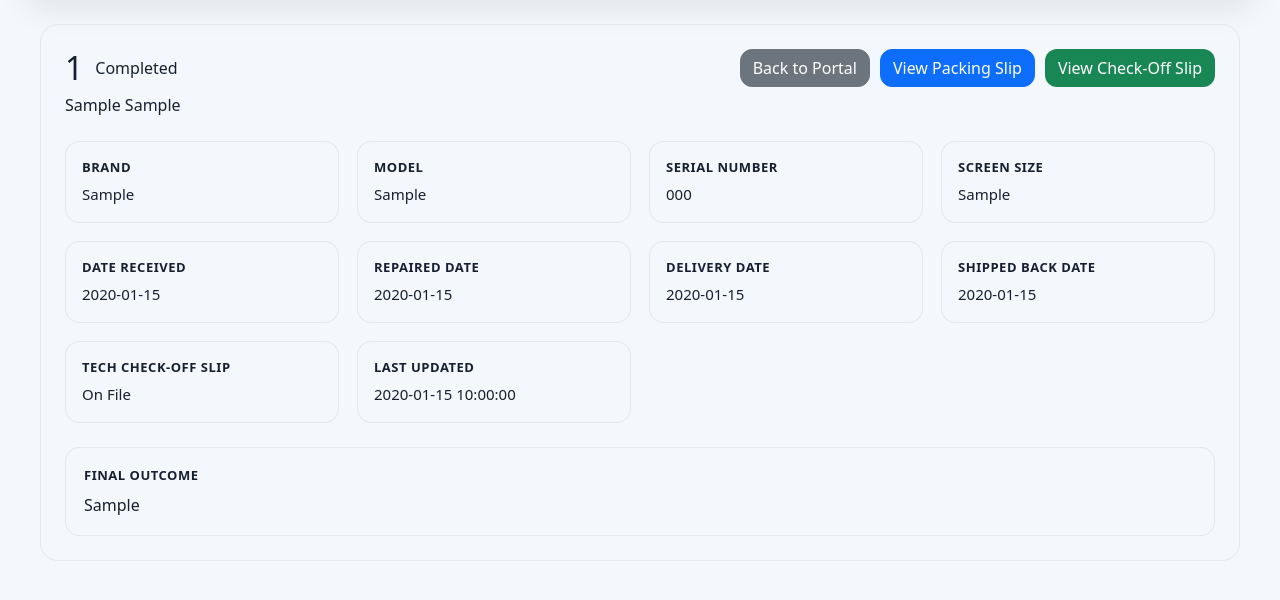
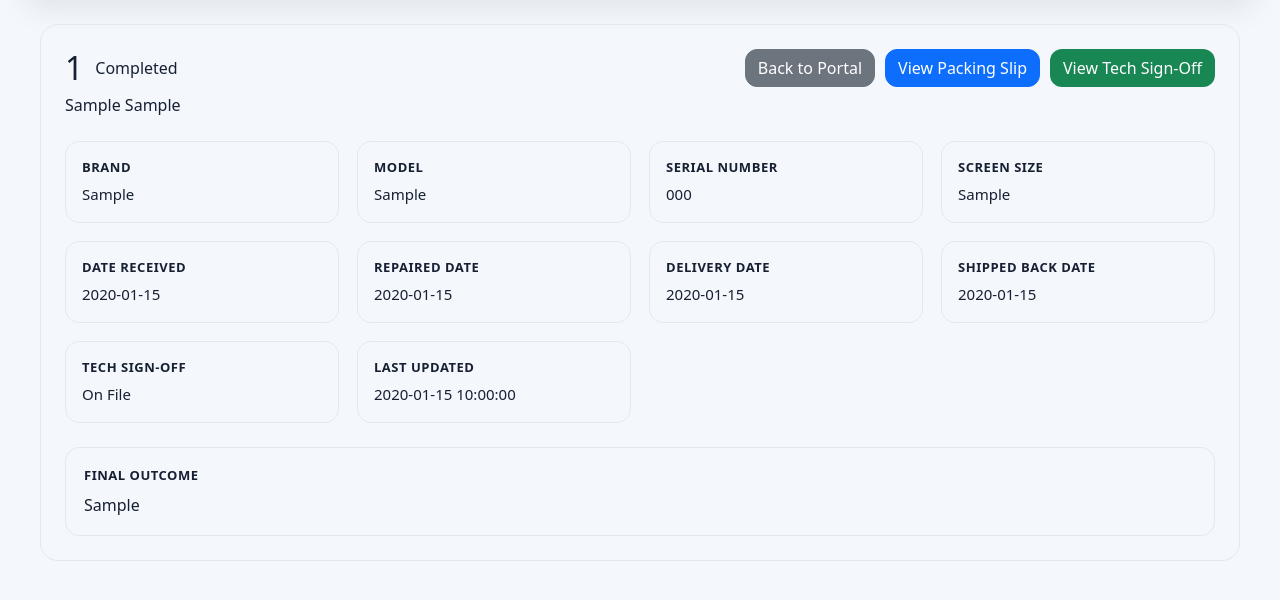
Before and after one commit to jralleman12A/pierson-repairs, a Flask app: page /customer/unit/1 in a window 1280 px wide. Shown: the part 131-731 px from the top of the page. Run offline with Flask 3, Linux system fonts and the light colour scheme; the visitor is signed in with stand-in values (Sample User, id 1); tables that the repository leaves empty hold one stand-in row (values such as "Sample post").

Commit message:
Update customer_detail.html

```diff
--- a/templates/customer_detail.html
+++ b/templates/customer_detail.html
@@ -133,7 +133,7 @@
 
                 {% if unit["checkoff_file"] %}
                   <a href="{{ url_for('customer_view_checkoff', unit_id=unit['id']) }}" target="_blank" class="btn btn-green">
-                        View Check-Off Slip
+                        View Tech Sign-Off
                     </a>
                 {% endif %}
             </div>
@@ -181,7 +181,7 @@
             </div>
 
             <div class="customer-box">
-                <strong>Tech Check-Off Slip</strong>
+                <strong>Tech Sign-Off</strong>
                 <p>
                     {% if unit["checkoff_file"] %}
                         On File
```
